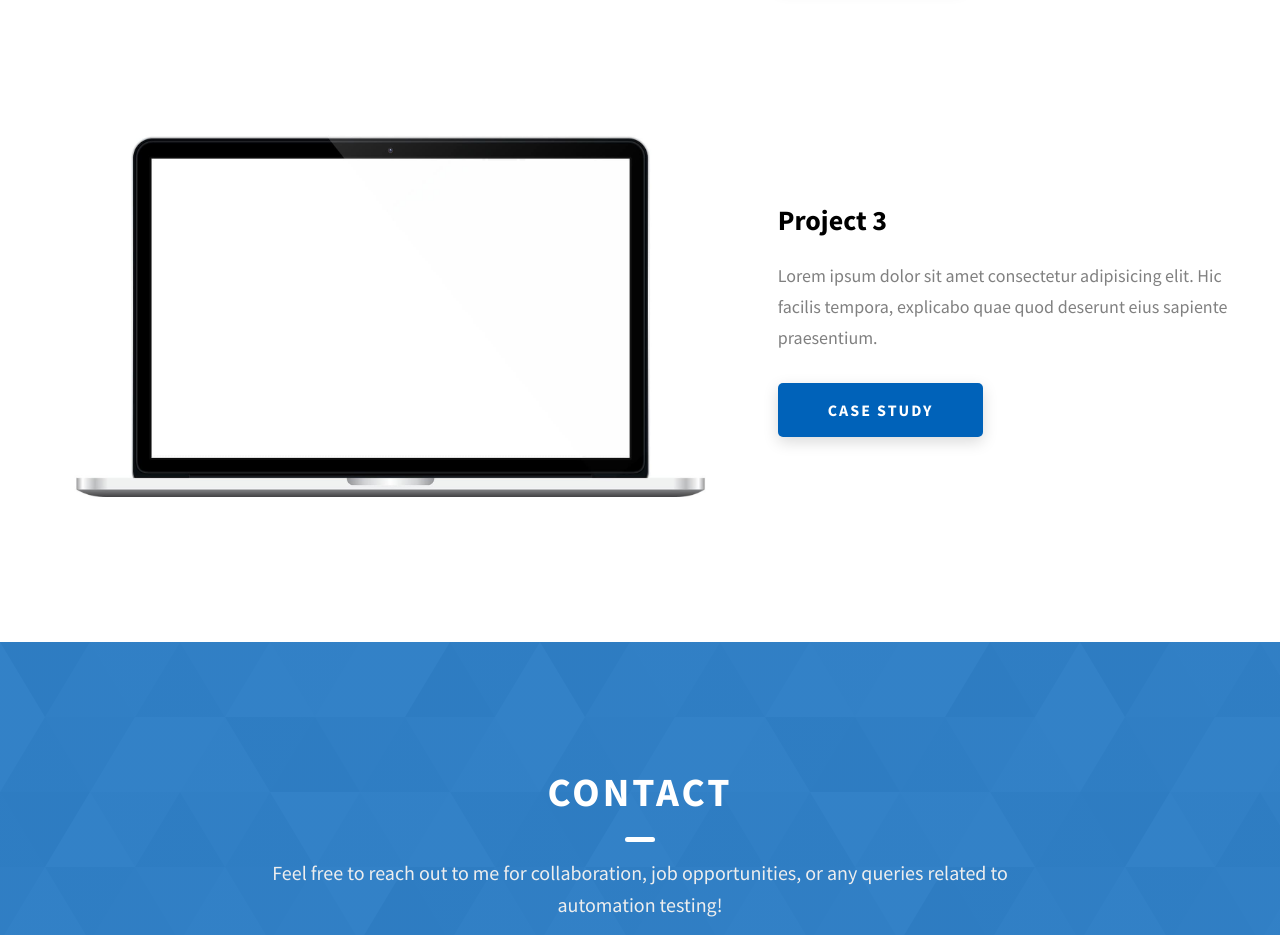
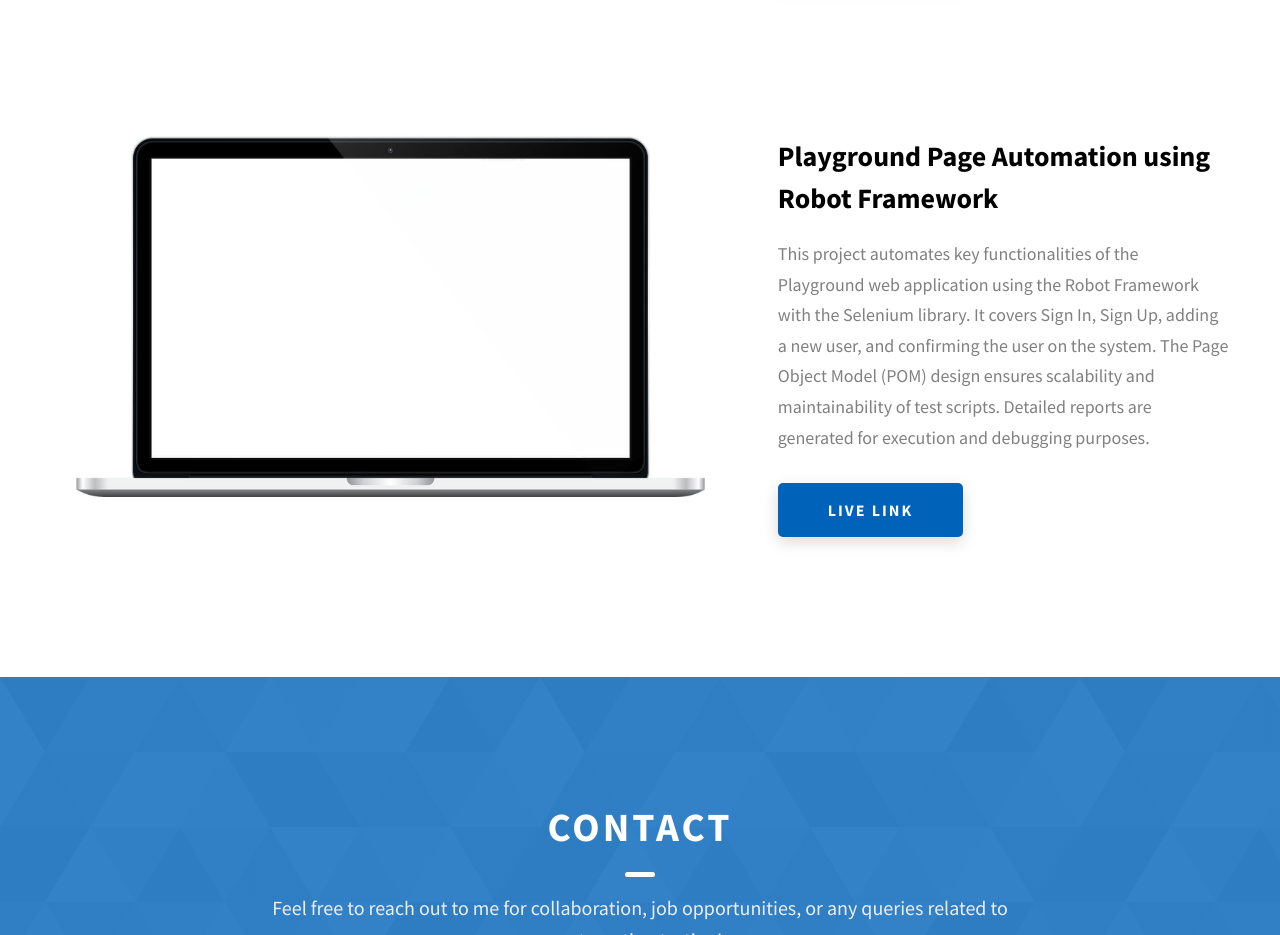
Before and after one commit to Sunmathi1219/sunmathi_portfolio, a website: page index.html in a window 1280 px wide. Shown: the part 3320-4255 px from the top of the page. Drawn offline with Linux system fonts and the light colour scheme.

Commit message:
Update index.html

```diff
--- a/index.html
+++ b/index.html
@@ -273,17 +273,19 @@
               />
             </div>
             <div class="projects__row-content">
-              <h3 class="projects__row-content-title">Project 3</h3>
+              <h3 class="projects__row-content-title">Playground Page Automation using Robot Framework</h3>
               <p class="projects__row-content-desc">
-                Lorem ipsum dolor sit amet consectetur adipisicing elit. Hic
-                facilis tempora, explicabo quae quod deserunt eius sapiente
-                praesentium.
-              </p>
+
+                This project automates key functionalities of the Playground web application using the Robot Framework with the Selenium library.
+                It covers Sign In, Sign Up, adding a new user, and confirming the user on the system.
+                The Page Object Model (POM) design ensures scalability and maintainability of test scripts. Detailed reports are generated for execution and debugging purposes.
+
+             </p>
               <a
-                href="./project-3.html"
+                href="https://github.com/Sunmathi1219/RobotFrameworkWithPOM.git"
                 class="btn btn--med btn--theme dynamicBgClr"
                 target="_blank"
-                >Case Study</a
+                >Live Link</a
               >
             </div>
           </div>
```
